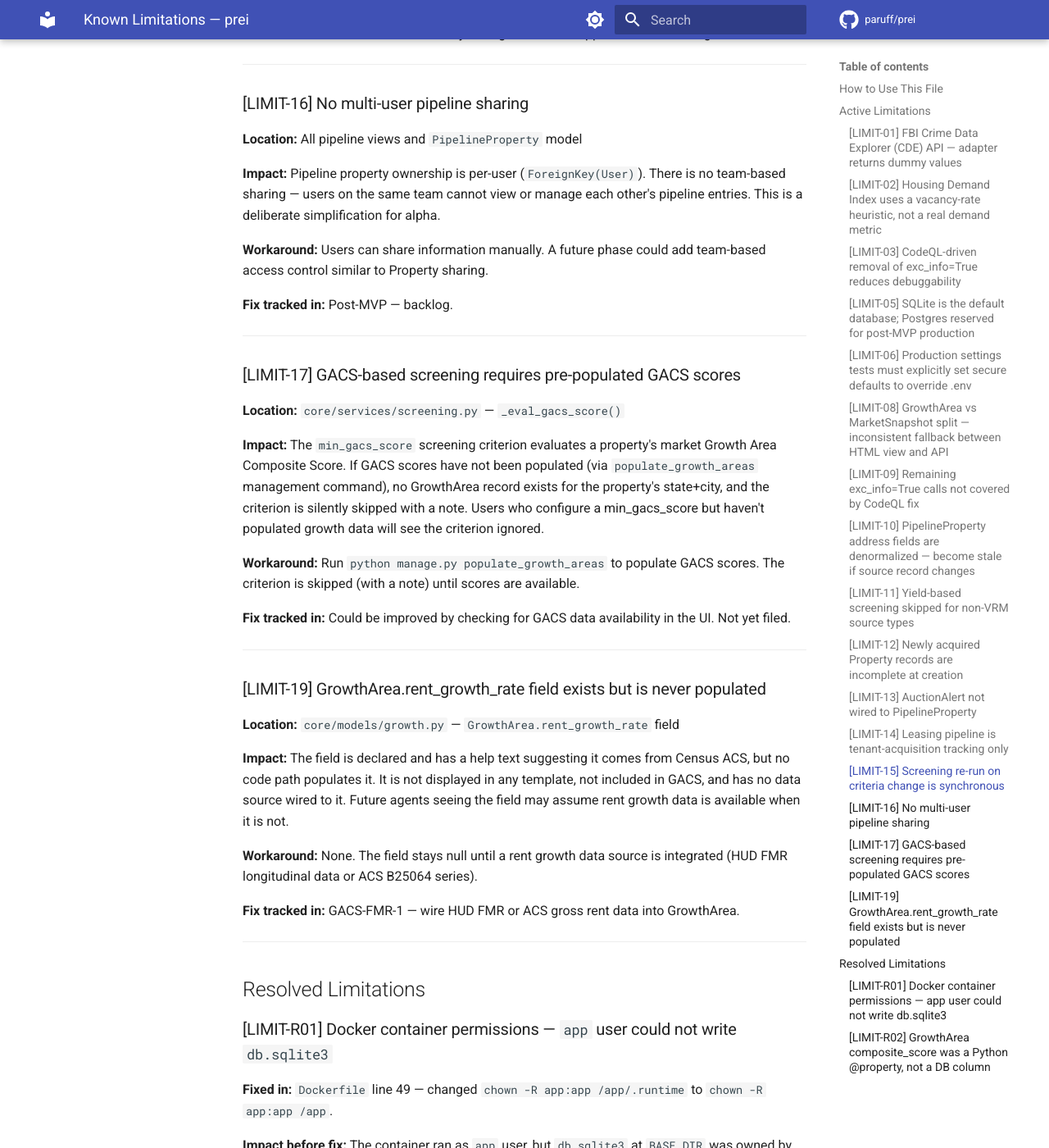
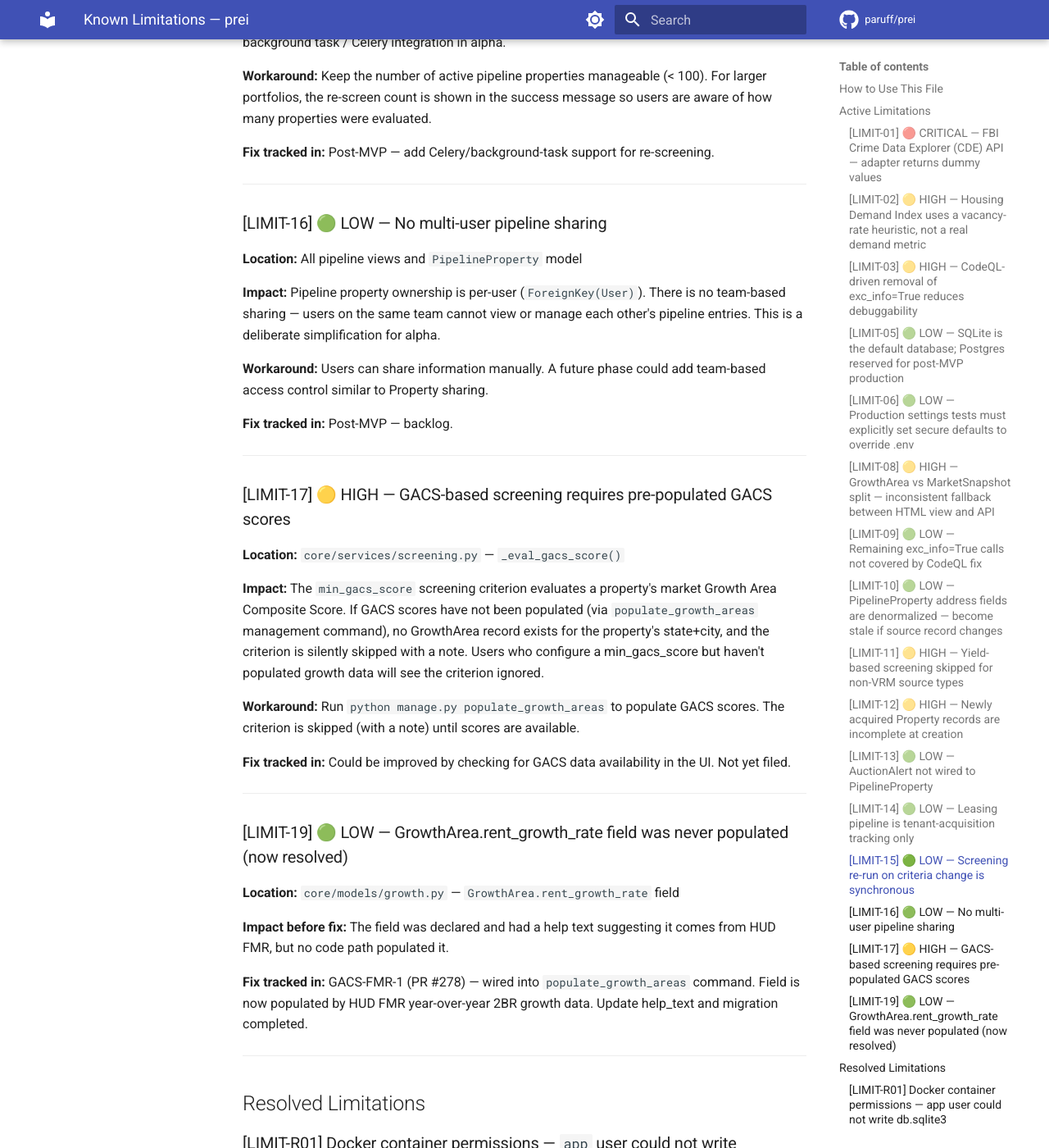
Before and after one commit to paruff/prei, an MkDocs documentation site: the page built from docs/KNOWN_LIMITATIONS.md, in a window 1280 px wide and 1400 px high, scrolled down 6096 px. Shown: the whole window at 82% size. Built offline with MkDocs 1.6.1 and Material for MkDocs 9.7.7, drawn with Linux system fonts in a browser that asks for light colours; comment, search, counter and statistics services are not loaded; the version menu is left out; some of the changed text lies outside the part shown.

Commit message:
chore: audit medium batch — pin deps, session security, CORS docs, coverage threshold, conftest fix, severity labels, new tests, doc cleanup
Medium priority items 7-19 from audit:
  7. Pin all requirements.txt to == versions for reproducible builds
  9. ruff==0.15.20 pinned (matches .pre-commit-config.yaml)
 10. Update stale doc refs: core/models.py->core/models/, core/views.py->core/views/
 11. Add SESSION_COOKIE_AGE, SESSION_EXPIRE_AT_BROWSER_CLOSE, SESSION_SAVE_EVERY_REQUEST
 12. Document why CORS is not configured (server-rendered Django, no SPA)
 13. .coveragerc fail_under 20->70 (matches ci-quality.yml)
 14. Fix pytest_configure(config) signature (was missing config parameter)
 15. Add severity labels (CRITICAL/HIGH/LOW) to all KNOWN_LIMITATIONS.md entries
 16. Fresh coverage run
 17. 2 tests for core/services/scoring.py (score_listing_v2)
 18. 13 tests for core/validators.py (state codes, location, stages, types, integers, decimals)
 19. Scoring service tests added

```diff
--- a/conftest.py
+++ b/conftest.py
@@ -12,7 +12,7 @@ from core.models import InvestmentAnalysis, OperatingExpense, Property, RentalIn
 User = get_user_model()
 
 
-def pytest_configure() -> None:
+def pytest_configure(config) -> None:  # noqa: ARG001
     os.environ.setdefault("DJANGO_SETTINGS_MODULE", "investor_app.settings_test")
 
 
--- a/docs/KNOWN_LIMITATIONS.md
+++ b/docs/KNOWN_LIMITATIONS.md
@@ -20,7 +20,7 @@ Format: `### [LIMIT-ID] Short description` followed by location, impact, workaro
 
 ## Active Limitations
 
-### [LIMIT-01] FBI Crime Data Explorer (CDE) API — adapter returns dummy values
+### [LIMIT-01] 🔴 CRITICAL — FBI Crime Data Explorer (CDE) API — adapter returns dummy values
 
 **Location:** `core/integrations/market/crime.py`
 
@@ -34,7 +34,7 @@ Format: `### [LIMIT-ID] Short description` followed by location, impact, workaro
 
 ---
 
-### [LIMIT-02] Housing Demand Index uses a vacancy-rate heuristic, not a real demand metric
+### [LIMIT-02] 🟡 HIGH — Housing Demand Index uses a vacancy-rate heuristic, not a real demand metric
 
 **Location:** `core/integrations/sources/census.py` — `fetch_housing_demand_index()`
 
@@ -46,7 +46,7 @@ Format: `### [LIMIT-ID] Short description` followed by location, impact, workaro
 
 ---
 
-### [LIMIT-03] CodeQL-driven removal of `exc_info=True` reduces debuggability
+### [LIMIT-03] 🟡 HIGH — CodeQL-driven removal of `exc_info=True` reduces debuggability
 
 **Location:** `core/services/market_data.py` (8 calls), `core/integrations/market/schools.py` (1 call), `core/integrations/sources/attom_adapter.py` (2 calls)
 
@@ -58,11 +58,11 @@ Format: `### [LIMIT-ID] Short description` followed by location, impact, workaro
 
 ---
 
-### [LIMIT-05] SQLite is the default database; Postgres reserved for post-MVP production
+### [LIMIT-05] 🟢 LOW — SQLite is the default database; Postgres reserved for post-MVP production
 
 ---
 
-### [LIMIT-06] Production settings tests must explicitly set secure defaults to override `.env`
+### [LIMIT-06] 🟢 LOW — Production settings tests must explicitly set secure defaults to override `.env`
 
 **Location:** `tests/test_production_settings.py`
 
@@ -74,9 +74,9 @@ Format: `### [LIMIT-ID] Short description` followed by location, impact, workaro
 
 ---
 
-### [LIMIT-08] GrowthArea vs MarketSnapshot split — inconsistent fallback between HTML view and API
+### [LIMIT-08] 🟡 HIGH — GrowthArea vs MarketSnapshot split — inconsistent fallback between HTML view and API
 
-**Location:** `core/views.py:672` (HTML `growth_areas()`), `core/api_views.py:225` (API `growth_areas_list()`)
+**Location:** `core/views/__init__.py:672` (HTML `growth_areas()`), `core/api_views.py:225` (API `growth_areas_list()`)
 
 **Impact:** The HTML `/growth/` page and the `/api/growth-areas/` endpoint both serve growth-area data, but they diverge on fallback behavior:
 - **HTML view** falls back to `MarketSnapshot` (ZIP-level) when `GrowthArea` (city-level) is empty.
@@ -94,7 +94,7 @@ This means a user who runs the API pre-`populate_growth_areas` gets empty result
 
 ---
 
-### [LIMIT-09] Remaining `exc_info=True` calls not covered by CodeQL fix
+### [LIMIT-09] 🟢 LOW — Remaining `exc_info=True` calls not covered by CodeQL fix
 
 **Location:** `core/services/projections.py:269`, `core/management/commands/fetch_hud_source_index.py:139`
 
@@ -106,9 +106,9 @@ This means a user who runs the API pre-`populate_growth_areas` gets empty result
 
 ---
 
-### [LIMIT-10] PipelineProperty address fields are denormalized — become stale if source record changes
+### [LIMIT-10] 🟢 LOW — PipelineProperty address fields are denormalized — become stale if source record changes
 
-**Location:** `core/models.py` — `PipelineProperty.address`, `PipelineProperty.address_hash`
+**Location:** `core/models/pipeline.py` — `PipelineProperty.address`, `PipelineProperty.address_hash`
 
 **Impact:** When PipelineProperty is created from VRM or ForeclosureProperty, the address is copied (denormalized) onto the PP record. If the source record is later updated by a re-scrape, the PP address becomes stale. There is no auto-sync mechanism in alpha.
 
@@ -118,7 +118,7 @@ This means a user who runs the API pre-`populate_growth_areas` gets empty result
 
 ---
 
-### [LIMIT-11] Yield-based screening skipped for non-VRM source types
+### [LIMIT-11] 🟡 HIGH — Yield-based screening skipped for non-VRM source types
 
 **Location:** `core/services/screening.py` — `_eval_gross_yield()`, `_eval_price_to_rent_ratio()`
 
@@ -130,7 +130,7 @@ This means a user who runs the API pre-`populate_growth_areas` gets empty result
 
 ---
 
-### [LIMIT-12] Newly acquired Property records are incomplete at creation
+### [LIMIT-12] 🟡 HIGH — Newly acquired Property records are incomplete at creation
 
 **Location:** `core/services/pipeline.py` — `convert_to_property_record()`
 
@@ -142,9 +142,9 @@ This means a user who runs the API pre-`populate_growth_areas` gets empty result
 
 ---
 
-### [LIMIT-13] AuctionAlert not wired to PipelineProperty
+### [LIMIT-13] 🟢 LOW — AuctionAlert not wired to PipelineProperty
 
-**Location:** `core/models.py` — `AuctionAlert`
+**Location:** `core/models/notifications.py` — `AuctionAlert`
 
 **Impact:** The AuctionAlert model exists but is not connected to PipelineProperty. Users cannot configure alerts for specific pipeline properties (e.g., "notify me when auction date changes"). This is a known gap from the original design.
 
@@ -154,9 +154,9 @@ This means a user who runs the API pre-`populate_growth_areas` gets empty result
 
 ---
 
-### [LIMIT-14] Leasing pipeline is tenant-acquisition tracking only
+### [LIMIT-14] 🟢 LOW — Leasing pipeline is tenant-acquisition tracking only
 
-**Location:** `core/models.py` — `LeasingPipelineProperty`
+**Location:** `core/models/pipeline.py` — `LeasingPipelineProperty`
 
 **Impact:** The leasing pipeline tracks tenant acquisition (listing → lease signed → move-in). It does not cover ongoing property management: maintenance requests, rent collection, lease renewals, or tenant communications. These are planned for Phase 3.
 
@@ -166,9 +166,9 @@ This means a user who runs the API pre-`populate_growth_areas` gets empty result
 
 ---
 
-### [LIMIT-15] Screening re-run on criteria change is synchronous
+### [LIMIT-15] 🟢 LOW — Screening re-run on criteria change is synchronous
 
-**Location:** `core/views.py` — `pipeline_screening_settings()`
+**Location:** `core/views/__init__.py` — `pipeline_screening_settings()`
 
 **Impact:** When a user updates screening criteria, the view re-screens all ACTIVE pipeline properties at DISCOVERED or SCREENING stage synchronously within the HTTP request. For users with many pipeline properties, this could cause noticeable page load delays. There is no background task / Celery integration in alpha.
 
@@ -178,7 +178,7 @@ This means a user who runs the API pre-`populate_growth_areas` gets empty result
 
 ---
 
-### [LIMIT-16] No multi-user pipeline sharing
+### [LIMIT-16] 🟢 LOW — No multi-user pipeline sharing
 
 **Location:** All pipeline views and `PipelineProperty` model
 
@@ -190,7 +190,7 @@ This means a user who runs the API pre-`populate_growth_areas` gets empty result
 
 ---
 
-### [LIMIT-17] GACS-based screening requires pre-populated GACS scores
+### [LIMIT-17] 🟡 HIGH — GACS-based screening requires pre-populated GACS scores
 
 **Location:** `core/services/screening.py` — `_eval_gacs_score()`
 
@@ -202,15 +202,13 @@ This means a user who runs the API pre-`populate_growth_areas` gets empty result
 
 ---
 
-### [LIMIT-19] GrowthArea.rent_growth_rate field exists but is never populated
+### [LIMIT-19] 🟢 LOW — GrowthArea.rent_growth_rate field was never populated (now resolved)
 
 **Location:** `core/models/growth.py` — `GrowthArea.rent_growth_rate` field
 
-**Impact:** The field is declared and has a help text suggesting it comes from Census ACS, but no code path populates it. It is not displayed in any template, not included in GACS, and has no data source wired to it. Future agents seeing the field may assume rent growth data is available when it is not.
+**Impact before fix:** The field was declared and had a help text suggesting it comes from HUD FMR, but no code path populated it.
 
-**Workaround:** None. The field stays null until a rent growth data source is integrated (HUD FMR longitudinal data or ACS B25064 series).
-
-**Fix tracked in:** GACS-FMR-1 — wire HUD FMR or ACS gross rent data into GrowthArea.
+**Fix tracked in:** GACS-FMR-1 (PR #278) — wired into `populate_growth_areas` command. Field is now populated by HUD FMR year-over-year 2BR growth data. Update help_text and migration completed.
 
 ---
 
```
Also changed, not shown: AGENTS.md (+1 -1 lines), docs/ARCHITECTURE.md (+4 -4 lines), docs/CHANGE_IMPACT_MAP.md (+1 -1 lines), requirements.txt (+38 -35 lines), 4 other files.
